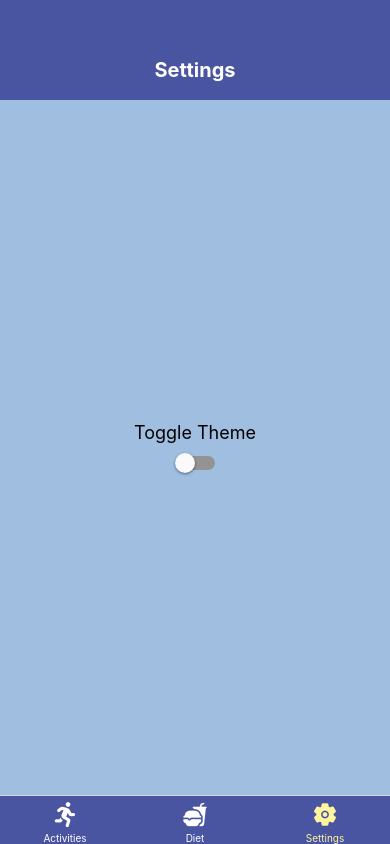
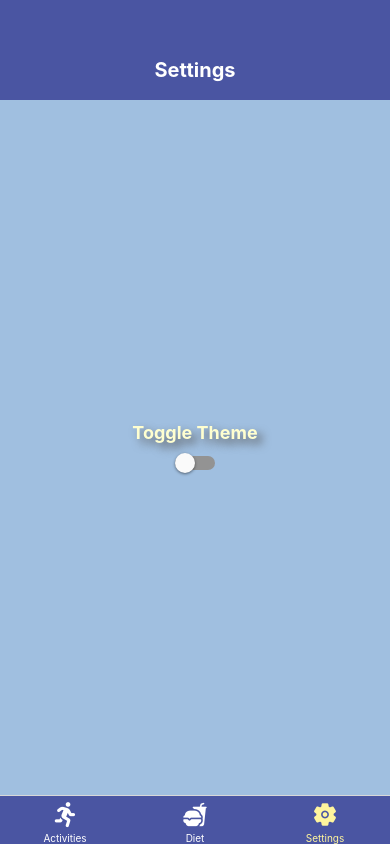
Before and after one commit to doudou2077/Assignment-2, a React Native app: screen /Settings in a window 390 px wide. Built offline with nearby package versions, Linux system fonts and the light colour scheme.

Commit message:
change the color of toggle theme and apply the background color to it

```diff
--- a/screens/SettingsScreen.js
+++ b/screens/SettingsScreen.js
@@ -14,7 +14,7 @@ export default function SettingsScreen() {
                 </View>
             </View>
             <View style={styles.content}>
-                <Text style={[styles.text, { color: theme.textColor }]}>Toggle Theme</Text>
+                <Text style={styles.text}>Toggle Theme</Text>
                 <Switch
                     value={isDarkMode}
                     onValueChange={toggleTheme}
@@ -28,10 +28,14 @@ const styles = StyleSheet.create({
     content: {
         flex: 1,
         alignItems: 'center',
-        justifyContent: 'center',
+        justifyContent: 'center', textShadowColor: '#585858',
+        textShadowOffset: { width: 5, height: 5 },
+        textShadowRadius: 10,
     },
     text: {
         fontSize: 18,
         marginBottom: 10,
+        color: '#FFFFD0',
+        fontWeight: 'bold',
     },
 });
```
